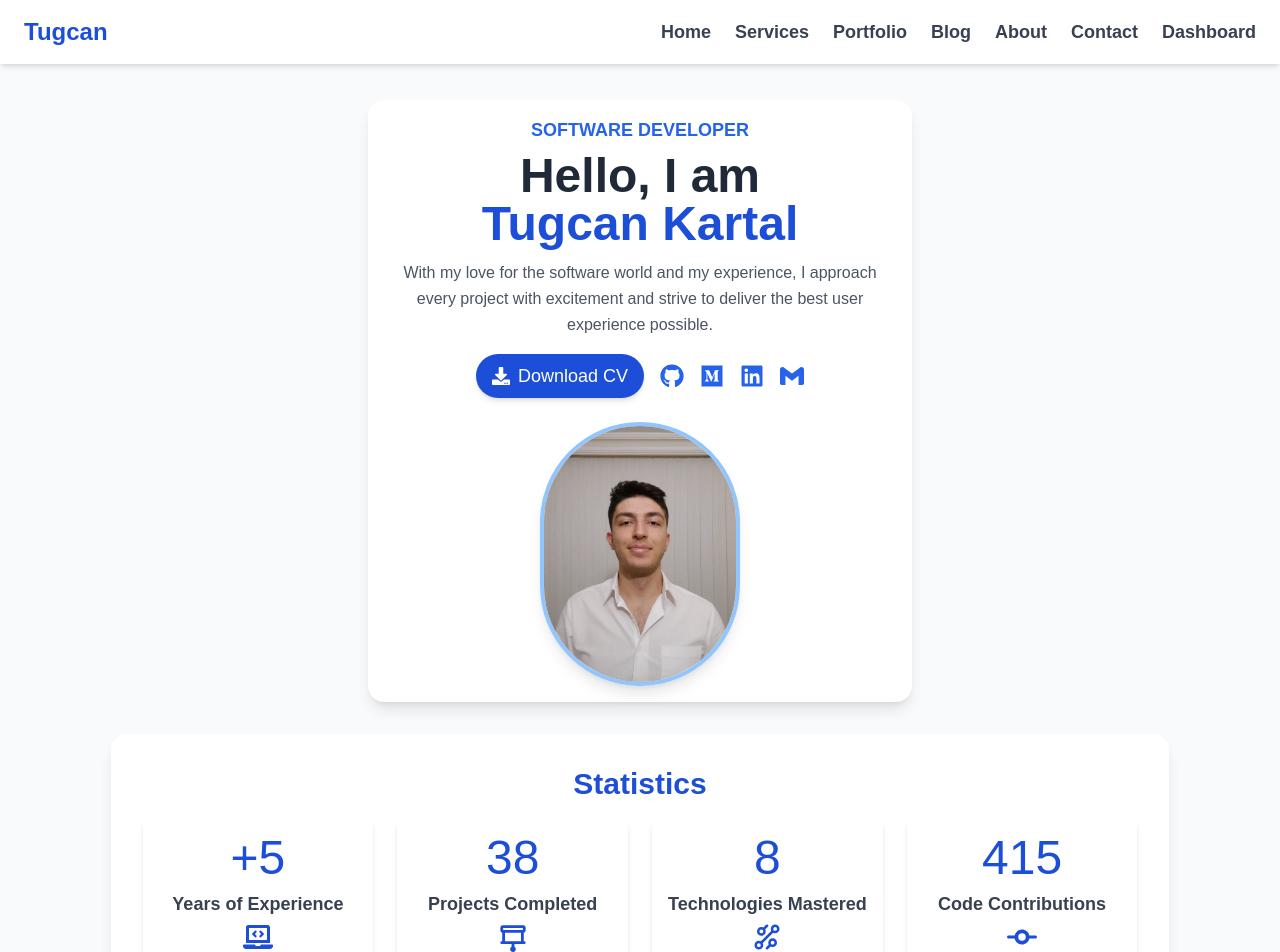
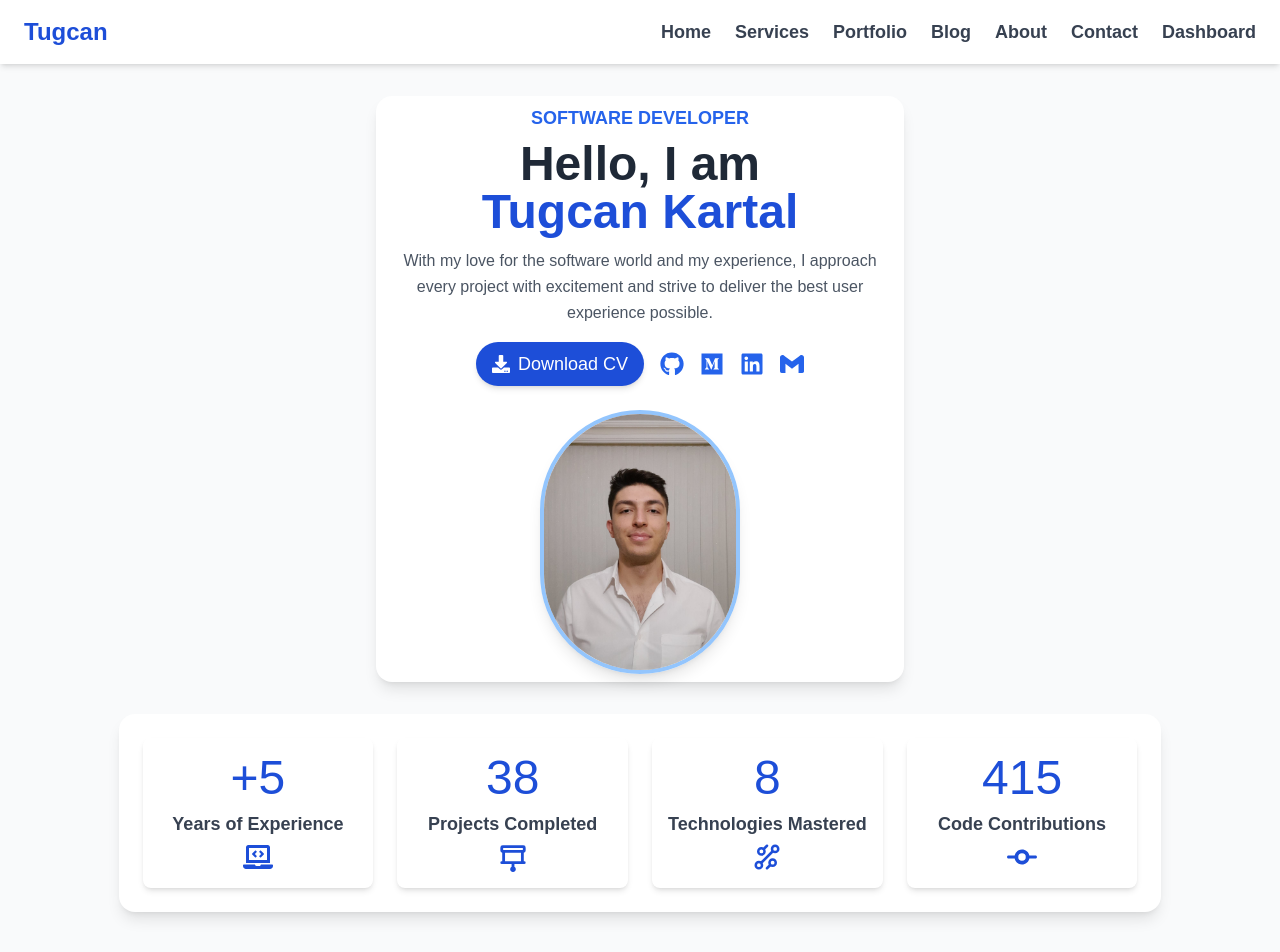
Before and after one commit to tugcan-kartal/Blog, a Next.js app: page / in a window 1280 px wide. Shown: the top 952 px of the page. Built offline with nearby package versions, Linux system fonts and the light colour scheme.

Commit message:
updated styles

```diff
--- a/src/app/blog/page.tsx
+++ b/src/app/blog/page.tsx
@@ -24,7 +24,7 @@ const Blog = async () => {
     <div className="grid grid-cols-1 md:grid-cols-2 lg:grid-cols-3 gap-8 p-6">
       {posts.map((item) => (
         <Link href={`/blog/${item._id}`} key={item._id} className="group">
-          <div className="bg-white lg:w-[20vw] w-[80vw] mx-auto shadow-lg rounded-lg overflow-hidden transition-transform transform hover:scale-105 hover:shadow-xl">
+          <div className="bg-white lg:w-[20vw] w-[80vw] max-h-[60vh] overflow-y-scroll mx-auto shadow-lg rounded-lg overflow-hidden transition-transform transform hover:scale-105 hover:shadow-xl">
             <div className="relative">
               <Image src={item.img} alt={item.title} width={400} height={250} className="w-full h-64 object-cover" unoptimized />
             </div>
@@ -32,7 +32,7 @@ const Blog = async () => {
               <h1 className="text-2xl font-semibold text-gray-900 group-hover:text-blue-800">{item.title}</h1>
               <p className="text-gray-500 mt-3">{item.desc}</p>
               <p className="text-gray-700 mt-2 font-medium">By {item.username}</p>
-              <p className="text-gray-600 mt-4">{item.content.substring(0, 100)}...</p>
+              <p className="text-gray-600 mt-4">{item.content}...</p>
             </div>
           </div>
         </Link>
--- a/src/app/page.tsx
+++ b/src/app/page.tsx
@@ -12,10 +12,11 @@ import { FaCodeCommit } from "react-icons/fa6";
 
 export default function Home() {
   return (
-    <div className="flex flex-col items-center py-1 px-4">
-      <div className="flex flex-col justify-center items-center  gap-8 max-w-6xl w-full">
+    <div className="flex flex-col items-center pb-1 px-4">
+      <div className="flex flex-col justify-center items-center gap-8 max-w-6xl w-full">
+
         {/* Profile Section */}
-        <div className="flex-1 bg-white rounded-2xl shadow-lg p-6 lg:p-4 2xl:p-7 transition-transform duration-300 hover:scale-105 flex flex-col">
+        <div className="flex-1 bg-white rounded-2xl shadow-lg p-4 lg:p-2 2xl:p-5 transition-transform duration-300 hover:scale-105 flex flex-col">
           <div className="text-center lg:text-left">
             <div className="text-blue-600 text-lg uppercase font-semibold mb-2 text-center">
               Software Developer
@@ -36,7 +37,7 @@ export default function Home() {
             <div className="flex flex-col lg:flex-row gap-4 lg:items-center justify-center">
               <Link
                 target="_blank"
-                href="https://drive.google.com/file/d/1M2uxaj_wUkxQ5pG-NqGkg-NB6p-s-y2M/view?usp=sharing"
+                href="https://drive.google.com/file/d/1MGHMCXZR6Af8_CGSoLm9MUV6M_kxNFTq/view?usp=sharing"
                 passHref
               >
                 <button className="flex items-center gap-x-2 bg-blue-700 text-white text-lg px-4 py-2 rounded-full font-medium hover:bg-blue-800 transition duration-200 shadow-md lg:mx-0 mx-auto">
@@ -93,14 +94,12 @@ export default function Home() {
         </div>
 
         {/* Statistics Section */}
-        <div className="flex-1 bg-white rounded-2xl shadow-lg p-6 lg:p-8 transition-transform duration-300 hover:scale-105">
-          <h2 className="text-2xl lg:text-3xl font-semibold text-blue-700 mb-4 text-center">
-            Statistics
-          </h2>
+        <div className="flex-1 bg-white rounded-2xl shadow-lg p-4 lg:p-6 transition-transform duration-300 hover:scale-105">
+
           <div className="grid grid-cols-1 md:grid-cols-2 lg:grid-cols-4 gap-6">
             {[
               { end: 5, label: "Years of Experience", img: <FaLaptopCode />,prefix: "+" },
-              {end: 38,label: "Projects Completed",img: <PiProjectorScreenBold /> },
+              { end: 38,label: "Projects Completed",img: <PiProjectorScreenBold /> },
               { end: 8, label: "Technologies Mastered", img: <GrTechnology /> },
               { end: 415, label: "Code Contributions ", img: <FaCodeCommit /> },
             ].map((stat) => (
@@ -121,6 +120,7 @@ export default function Home() {
             ))}
           </div>
         </div>
+
       </div>
     </div>
   );
```
